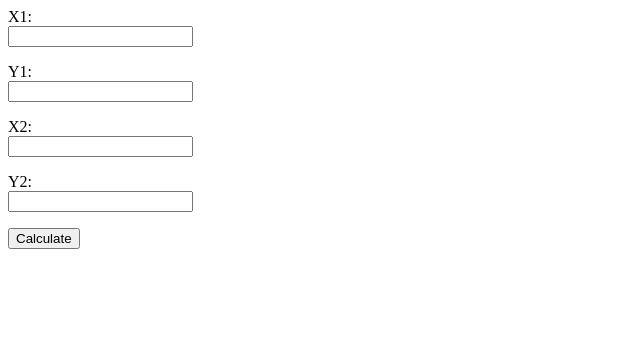
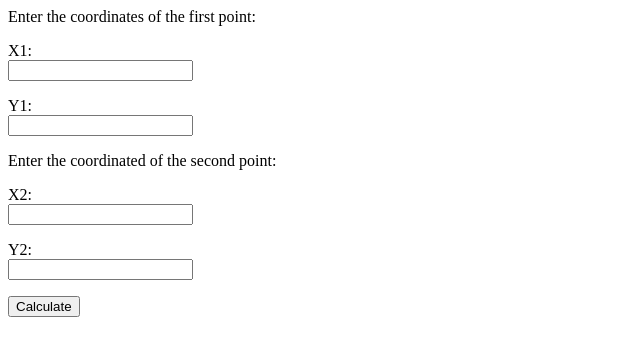
Before and after one commit to mathcal/coord.twopts, a PHP site: page / in a window 1280 px wide. Shown: the top 356 px of the page, without its empty margins (0-640 px from the left). Run offline with PHP 8.4, Linux system fonts and the light colour scheme.

Commit message:
Update index.php
Added more instructions and formatted the file

```diff
--- a/index.php
+++ b/index.php
@@ -4,10 +4,12 @@
 </head>
 <body>
   <form method="post" attribute="post" action="cal.php">
+    <p>Enter the coordinates of the first point:</p>
     <p>X1:<br/>
     <input type="text" id="x1" name="x1"></p>
     <p>Y1:<br/>
     <input type="text" id="y1" name="y1"></p>
+    <p>Enter the coordinated of the second point:</p>
     <p>X2:<br/>
     <input type="text" id="x2" name="x2"></p>
     <p>Y2:<br/>
```
Lines whose indentation alone changed are shown as unchanged.
